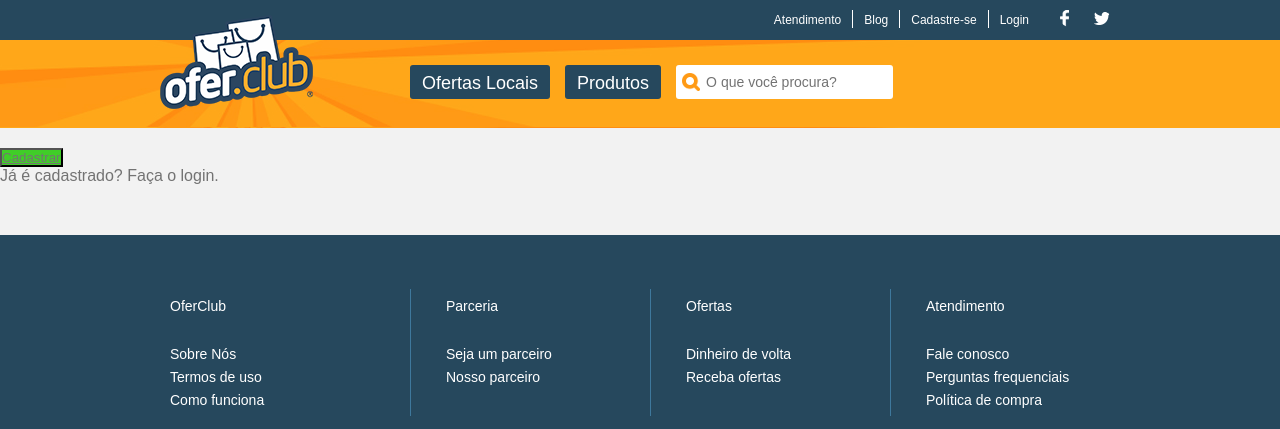
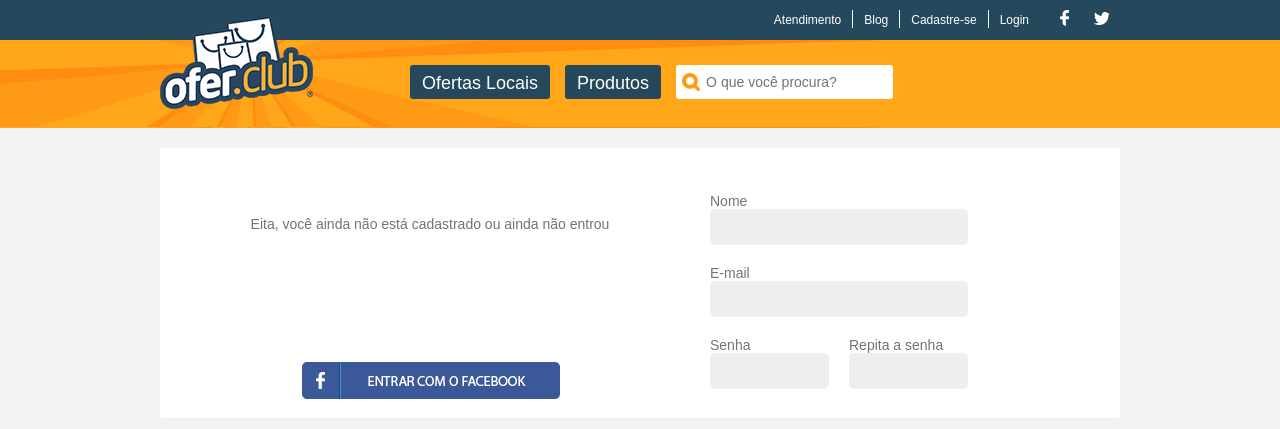
Before and after one commit to victorluna22/oferclub, a Django app: template account/templates/account/signup.html in a window 1280 px wide. Shown: the top 429 px of the page. Run offline with Django 3.2, Linux system fonts and the light colour scheme; the template is opened without the code that fills it, so the values that code supplies are empty; some libraries are stand-ins or nearby versions.

Commit message:
form loogin e cadastro

```diff
--- a/account/templates/account/signup.html
+++ b/account/templates/account/signup.html
@@ -1,37 +1,81 @@
 {% extends 'offer/base.html' %}
 
+{% load thumbnail %}
+
 {% block content %}
-<form class="signup forms-adm" id="signup_form" method="post" action="{% url 'account:signup' %}">
+{% if option%}
+<section class="container internas" id="area-compra">
+        <article class="sixteen columns">
+            <header>
+                <h2 class="sixteen columns">Sua compra</h2>
+            </header>
+
+            <ul id="lista-compra">
+
+                <li>
+                    <figure>
+                        <div class="three columns omega">
+                        {% thumbnail option.offer.image_grid "131x84" crop="center" as im %}
+                            <img src="{{ im.url }}" alt="{{ option.offer.title }}">
+                        {% endthumbnail %}
+                        </div>
+
+                        <figcaption class="ten columns omega">
+                            <p>{{ option.offer.title }}</p>
+                            <a href="{% url 'offer:offer_detail' option.offer.slug %}">Detalhes da oferta</a>
+                        </figcaption>
+                    </figure>
+
+                    <div class="three columns">
+                        <p class="color-destaque">R$ {{ option.new_price }}</p>
+                        <img src="{{ STATIC_URL }}img/off.png" alt="">
+                        <span>{{ option.discount }}% OFF</span>
+                    </div>
+                </li>
+            </ul>
+        </article>
+    </section>
+{% endif %}
+
+    <aside class="container internas mg-double">
+        <div class="nine columns" id="face-login">
+            <p>Eita, você ainda não está cadastrado ou ainda não entrou</p>
+
+            <a href="{% url 'account:accounts_facebook_new' %}"><img src="{{ STATIC_URL }}img/facebook-login.gif" alt="entre com o facebook"></a>
+        </div>
+
+
+        <div class="seven columns log-cad">
+
+            <div>
+                <form action="{% url 'account:signup' %}" method="POST">
                     {% csrf_token %}
-    <div class="box_input">
-        {{ form.full_name }}
+                    <label for="nome">Nome</label>
+                    <input type="text" name="full_name" id="nome">
                     {{ form.full_name.errors }}
-    </div>
-    <div class="box_input">
-        {{ form.email }}
+
+                    <label for="email">E-mail</label>
+                    <input type="mail" name="email" id="email">
                     {{ form.email.errors }}
-    </div>
-    <div class="box_input">
-        {{ form.password }}
+
+                    <div class="double column alpha clear-double">
+                        <label for="password">Senha</label>
+                        <input type="password" name="password" id="password">
                         {{ form.password.errors }}
                     </div>
-    <div class="box_input">
-        {{ form.confirm_password }}
+
+                    <div class="double column">
+                        <label for="confirm-pass">Repita a senha</label>
+                        <input type="password" name="confirm_password" id="confirm-pass">
                         {{ form.confirm_password.errors }}
                     </div>
-    <div class="box_input">
-        {{ form.gender }}
-        {{ form.gender.errors }}
+
+                    <input type="submit" value="Entrar">
+                </form>
             </div>
-    <div class="box_input">
-        {{ form.birthday }}
-        {{ form.birthday.errors }}
+
         </div>
-    <div class="box_input">
-        {{ form.city }}
-        {{ form.city.errors }}
-    </div>
-    <button type="submit" id="bt-cadastro" class="btn bt-cadastro btn-default"><span>Cadastrar</span></button>
-    <p id="cadstrado">Já é cadastrado? <a href="{% url 'account:login' %}" class="login">Faça o login.</a></p>
-</form>
+
+    </aside>
+
 {% endblock content %}
--- a/account/views.py
+++ b/account/views.py
@@ -94,7 +94,7 @@ class OferClubAddressEditView(LoginRequiredMixin, UpdateView):
 class OferClubCreateView(FormView):
     form_class = OferClubUserForm
     context_object_name = 'object'
-    template_name = 'account/login.html'
+    template_name = 'account/signup.html'
     success_url = reverse_lazy('offer:home')
 
     def form_valid(self, form):
```
Also changed, not shown: account/templates/account/login.html (+0 -28 lines). Lines whose indentation alone changed are shown as unchanged.
